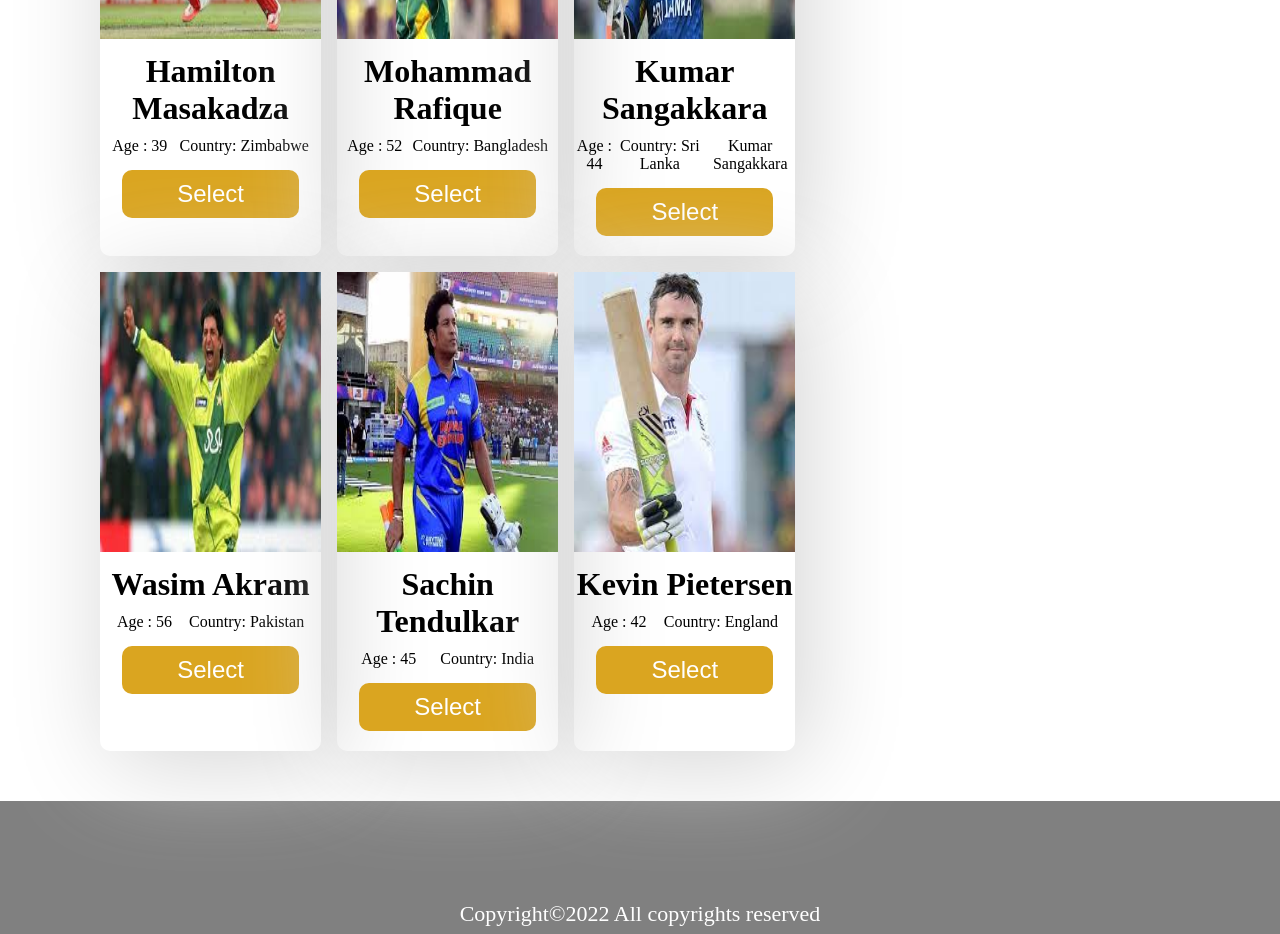
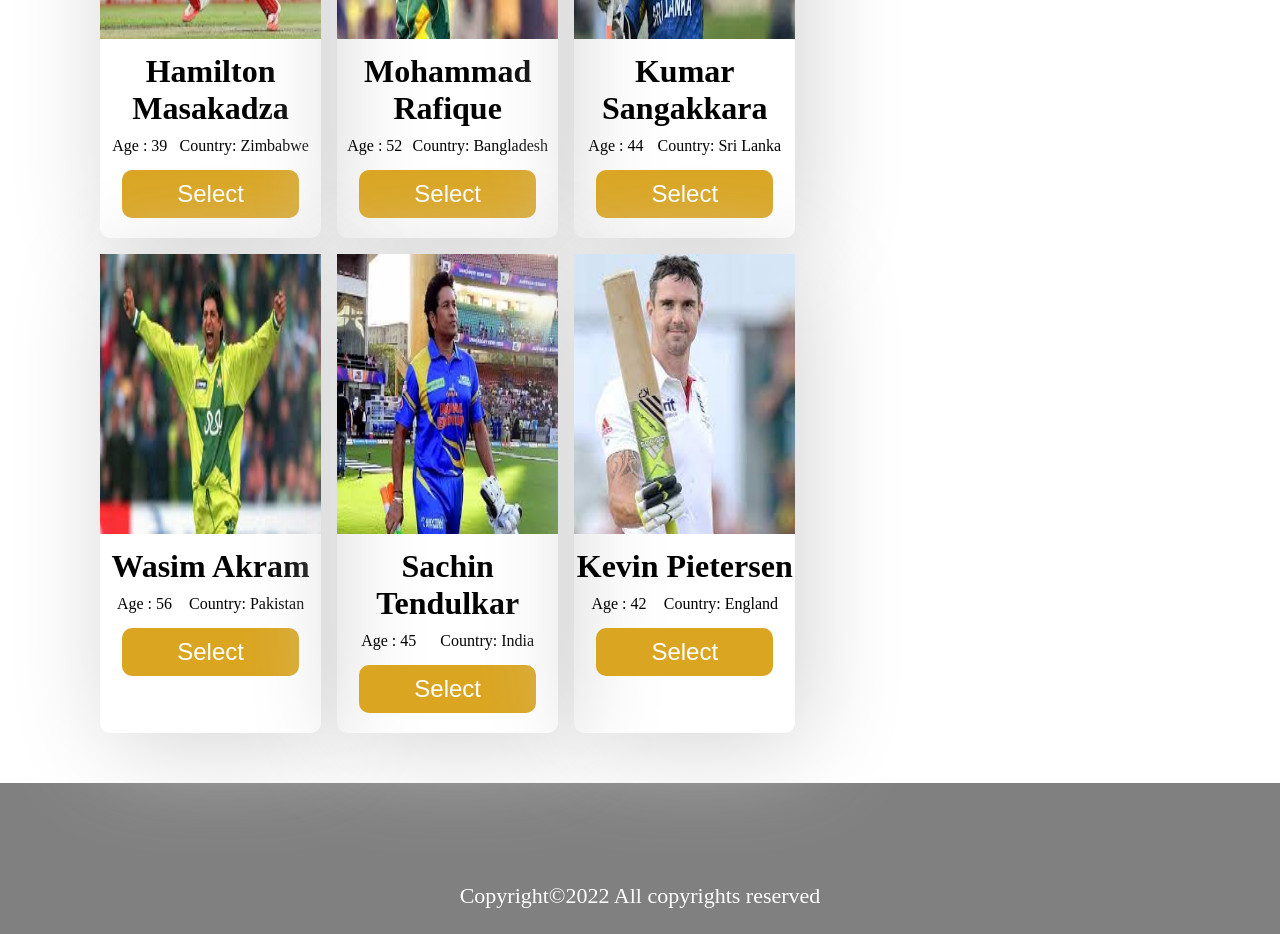
Before and after one commit to arafathossain7960/player-draft, a plain HTML site: page index.html in a window 1280 px wide. Shown: the part 1040-1974 px from the top of the page. Drawn offline with Linux system fonts and the light colour scheme.

Commit message:
removed extra text

```diff
--- a/index.html
+++ b/index.html
@@ -84,7 +84,7 @@
                     <div class="text-info">
                         <p>Age : 44</p>
                         <p>Country: Sri Lanka</p>
-                        Kumar Sangakkara
+
                     </div>
                     <button id="select-btn-6" onclick="selectPlayer('Kumar Sangakkara', 'select-btn-6')">Select</button>
                 </div>
```
